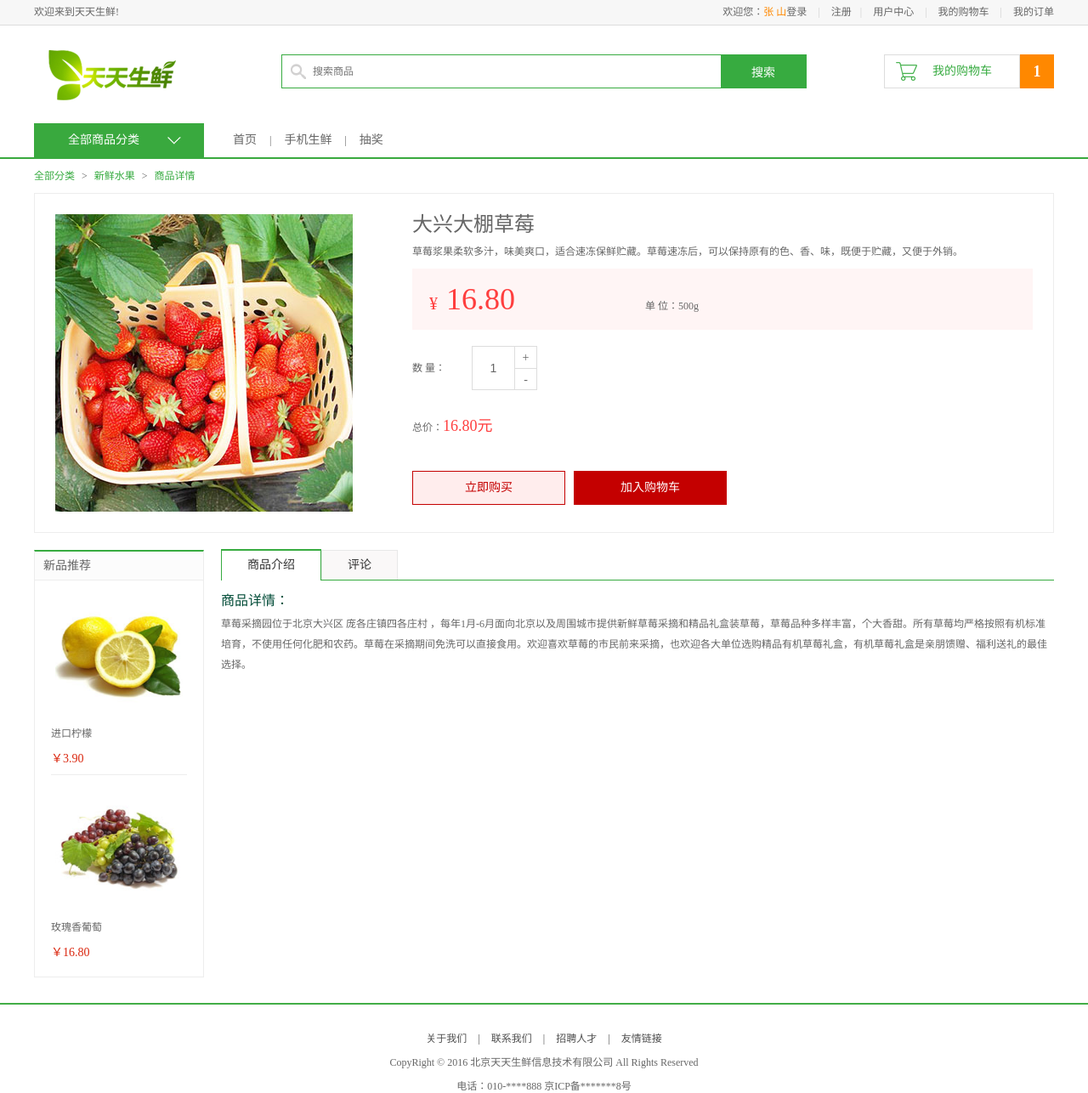
After one commit to SAKURAMatou/dlDailyFrash, a Django app: page /detail/1 in a window 1280 px wide. The commit adds this page. Shown: the whole page at 85% size. Run offline with Django 3.2, Linux system fonts and the light colour scheme; some libraries are stand-ins or nearby versions.

Commit message:
商品浏览历史，购物车中订单数量查询功能开发

```diff
--- a/apps/goods/models.py
+++ b/apps/goods/models.py
@@ -1,3 +1,5 @@
+import uuid
+
 from tinymce.models import HTMLField
 
 from db.Base_model import *
@@ -57,6 +59,7 @@ class AttachFiles(BaseModel):
     status_choice = ((0, '下架'), (1, '上架'))
     imgUrl = models.CharField(max_length=100, verbose_name='图片地址')
     status = models.SmallIntegerField(choices=status_choice, default=1)
+    guid = models.UUIDField(primary_key=True, max_length=50, verbose_name='图片主键', default=uuid.uuid4())
 
     class Meta:
         db_table = 'dl_img_file'
@@ -106,6 +109,6 @@ class IndexPromotionBanner(BaseModel):
     index = models.SmallIntegerField(default=0, verbose_name='展示顺序')
 
     class Meta:
-        db_table = 'df_index_promotion'
+        db_table = 'dl_index_promotion'
         verbose_name = "主页促销活动"
         verbose_name_plural = verbose_name
--- /dev/null
+++ b/apps/goods/templates/detail_goods.html
@@ -0,0 +1,178 @@
+<!DOCTYPE html PUBLIC "-//W3C//DTD XHTML 1.0 Transitional//EN" "http://www.w3.org/TR/xhtml1/DTD/xhtml1-transitional.dtd">
+<html xmlns="http://www.w3.org/1999/xhtml" xml:lang="en">
+<head>
+	<meta http-equiv="Content-Type" content="text/html;charset=UTF-8">
+	<title>天天生鲜-商品详情</title>
+	<link rel="stylesheet" type="text/css" href="/static/css/reset.css">
+	<link rel="stylesheet" type="text/css" href="/static/css/main.css">
+
+</head>
+<body>
+	<div class="header_con">
+		<div class="header">
+			<div class="welcome fl">欢迎来到天天生鲜!</div>
+			<div class="fr">
+				<div class="login_info fl">
+					欢迎您：<em>张 山</em>
+				</div>
+				<div class="login_btn fl">
+					<a href="login.html">登录</a>
+					<span>|</span>
+					<a href="register.html">注册</a>
+				</div>
+				<div class="user_link fl">
+					<span>|</span>
+					<a href="user_center_info.html">用户中心</a>
+					<span>|</span>
+					<a href="cart.html">我的购物车</a>
+					<span>|</span>
+					<a href="user_center_order.html">我的订单</a>
+				</div>
+			</div>
+		</div>
+	</div>
+
+	<div class="search_bar clearfix">
+		<a href="index.html" class="logo fl"><img src="/static/images/logo.png"></a>
+		<div class="search_con fl">
+			<input type="text" class="input_text fl" name="" placeholder="搜索商品">
+			<input type="button" class="input_btn fr" name="" value="搜索">
+		</div>
+		<div class="guest_cart fr">
+			<a href="cart.html" class="cart_name fl">我的购物车</a>
+			<div class="goods_count fl" id="show_count">1</div>
+		</div>
+	</div>
+
+	<div class="navbar_con">
+		<div class="navbar clearfix">
+			<div class="subnav_con fl">
+				<h1>全部商品分类</h1>
+				<span></span>
+				<ul class="subnav">
+					<li><a href="#" class="fruit">新鲜水果</a></li>
+					<li><a href="#" class="seafood">海鲜水产</a></li>
+					<li><a href="#" class="meet">猪牛羊肉</a></li>
+					<li><a href="#" class="egg">禽类蛋品</a></li>
+					<li><a href="#" class="vegetables">新鲜蔬菜</a></li>
+					<li><a href="#" class="ice">速冻食品</a></li>
+				</ul>
+			</div>
+			<ul class="navlist fl">
+				<li><a href="">首页</a></li>
+				<li class="interval">|</li>
+				<li><a href="">手机生鲜</a></li>
+				<li class="interval">|</li>
+				<li><a href="">抽奖</a></li>
+			</ul>
+		</div>
+	</div>
+
+	<div class="breadcrumb">
+		<a href="#">全部分类</a>
+		<span>></span>
+		<a href="#">新鲜水果</a>
+		<span>></span>
+		<a href="#">商品详情</a>
+	</div>
+
+	<div class="goods_detail_con clearfix">
+		<div class="goods_detail_pic fl"><img src="/static/images/goods_detail.jpg"></div>
+
+		<div class="goods_detail_list fr">
+			<h3>大兴大棚草莓</h3>
+			<p>草莓浆果柔软多汁，味美爽口，适合速冻保鲜贮藏。草莓速冻后，可以保持原有的色、香、味，既便于贮藏，又便于外销。</p>
+			<div class="prize_bar">
+				<span class="show_pirze">¥<em>16.80</em></span>
+				<span class="show_unit">单  位：500g</span>
+			</div>
+			<div class="goods_num clearfix">
+				<div class="num_name fl">数 量：</div>
+				<div class="num_add fl">
+					<input type="text" class="num_show fl" value="1">
+					<a href="javascript:;" class="add fr">+</a>
+					<a href="javascript:;" class="minus fr">-</a>
+				</div>
+			</div>
+			<div class="total">总价：<em>16.80元</em></div>
+			<div class="operate_btn">
+				<a href="javascript:;" class="buy_btn">立即购买</a>
+				<a href="javascript:;" class="add_cart" id="add_cart">加入购物车</a>
+			</div>
+		</div>
+	</div>
+
+	<div class="main_wrap clearfix">
+		<div class="l_wrap fl clearfix">
+			<div class="new_goods">
+				<h3>新品推荐</h3>
+				<ul>
+					<li>
+						<a href="#"><img src="/static/images/goods/goods001.jpg"></a>
+						<h4><a href="#">进口柠檬</a></h4>
+						<div class="prize">￥3.90</div>
+					</li>
+					<li>
+						<a href="#"><img src="/static/images/goods/goods002.jpg"></a>
+						<h4><a href="#">玫瑰香葡萄</a></h4>
+						<div class="prize">￥16.80</div>
+					</li>
+				</ul>
+			</div>
+		</div>
+
+		<div class="r_wrap fr clearfix">
+			<ul class="detail_tab clearfix">
+				<li class="active">商品介绍</li>
+				<li>评论</li>
+			</ul>
+
+			<div class="tab_content">
+				<dl>
+					<dt>商品详情：</dt>
+					<dd>草莓采摘园位于北京大兴区 庞各庄镇四各庄村 ，每年1月-6月面向北京以及周围城市提供新鲜草莓采摘和精品礼盒装草莓，草莓品种多样丰富，个大香甜。所有草莓均严格按照有机标准培育，不使用任何化肥和农药。草莓在采摘期间免洗可以直接食用。欢迎喜欢草莓的市民前来采摘，也欢迎各大单位选购精品有机草莓礼盒，有机草莓礼盒是亲朋馈赠、福利送礼的最佳选择。 </dd>
+				</dl>
+			</div>
+
+		</div>
+	</div>
+
+	<div class="footer">
+		<div class="foot_link">
+			<a href="#">关于我们</a>
+			<span>|</span>
+			<a href="#">联系我们</a>
+			<span>|</span>
+			<a href="#">招聘人才</a>
+			<span>|</span>
+			<a href="#">友情链接</a>
+		</div>
+		<p>CopyRight © 2016 北京天天生鲜信息技术有限公司 All Rights Reserved</p>
+		<p>电话：010-****888    京ICP备*******8号</p>
+	</div>
+	<div class="add_jump"></div>
+
+	<script type="text/javascript" src="/static/js/jquery-1.12.2.js"></script>
+	<script type="text/javascript">
+		var $add_x = $('#add_cart').offset().top;
+		var $add_y = $('#add_cart').offset().left;
+
+		var $to_x = $('#show_count').offset().top;
+		var $to_y = $('#show_count').offset().left;
+
+		$(".add_jump").css({'left':$add_y+80,'top':$add_x+10,'display':'block'})
+		$('#add_cart').click(function(){
+			$(".add_jump").stop().animate({
+				'left': $to_y+7,
+				'top': $to_x+7},
+				"fast", function() {
+					$(".add_jump").fadeOut('fast',function(){
+						$('#show_count').html(2);
+					});
+
+			});
+		})
+	</script>
+
+</body>
+</html>
--- a/apps/goods/templates/index.html
+++ b/apps/goods/templates/index_goods.html
@@ -26,7 +26,7 @@
             </div>
             <div class="user_link fl">
                 <span>|</span>
-                <a href="user_center_info.html">用户中心</a>
+                <a href="{% url 'user:userInfo' %}">用户中心</a>
                 <span>|</span>
                 <a href="cart.html">我的购物车</a>
                 <span>|</span>
@@ -37,7 +37,7 @@
 </div>
 
 <div class="search_bar clearfix">
-    <a href="index.html" class="logo fl"><img src="../static/images/logo.png"></a>
+    <a href="index_goods.html" class="logo fl"><img src="../static/images/logo.png"></a>
     <div class="search_con fl">
         <input type="text" class="input_text fl" name="" placeholder="搜索商品">
         <input type="button" class="input_btn fr" name="" value="搜索">
@@ -104,7 +104,7 @@
         <ul class="goods_list fl">
             <li>
                 <h4><a href="#">草莓</a></h4>
-                <a href="#"><img src="../static/images/goods/goods003.jpg"></a>
+                <a href="{% url 'goods:detail' 2 %}"><img src="../static/images/goods/goods003.jpg"></a>
                 <div class="prize">¥ 30.00</div>
             </li>
             <li>
--- a/apps/goods/urls.py
+++ b/apps/goods/urls.py
@@ -3,5 +3,6 @@ from apps.goods import views as goodsView
 
 urlpatterns = [
     path('', goodsView.indexView.as_view()),
-    path("index", goodsView.indexView.as_view(), name='index')
+    path("index", goodsView.indexView.as_view(), name='index'),
+    path('detail/<str:goodId>', goodsView.goodsDetail.as_view(), name='detail')
 ]
--- a/apps/goods/views.py
+++ b/apps/goods/views.py
@@ -8,7 +8,7 @@ from apps.goods import models as GoodsModels
 # Create your views here.
 def initPage(request):
     '''用户首页'''
-    return render(request, 'index.html')
+    return render(request, 'index_goods.html')
 
 
 class indexView(View):
@@ -28,10 +28,10 @@ class indexView(View):
             imgBanner = GoodsModels.IndexTypeGoodsBanner.objects.filter(type=type, display_type=1)
             type.textBanner = textBanner
             type.imgBanner = imgBanner
-        car_count = 5
+        car_count = 0
         # 判断用户是否登录
         user = request.user
-        if user.is_authenticated():
+        if user.is_authenticated:
             redisConn = get_redis_connection('default')
             car_count = redisConn.hlen(f'car_{user.id}')
 
@@ -41,4 +41,23 @@ class indexView(View):
             'promotionBanner': promotionBanner,
             'car_count': car_count
         }
-        return render(request, 'index.html', context)
+        return render(request, 'index_goods.html', context)
+
+
+class goodsDetail(View):
+    '''商品详情页面'''
+
+    def get(self, request, goodId):
+        user = request.user
+        if user.is_authenticated:
+            #     设置本次浏览历史
+            redisConn = get_redis_connection('default')
+            historyKey = f'history_{user.id}'
+            # 先把当前商品删除，防止多次出现
+            redisConn.lrem(historyKey, 0, goodId)
+            # 再添加进列表
+            redisConn.lpush(historyKey, goodId)
+            # 防止数据过多需要限制列表的长度
+            redisConn.ltrim(historyKey, 0, 4)
+
+        return render(request, 'detail_goods.html')
--- a/templates/base.html
+++ b/templates/base.html
@@ -27,13 +27,13 @@
                     <div class="login_btn fl">
                         <a href="{% url 'user:login' %}">登录</a>
                         <span>|</span>
-                        <a href="{% url 'user:register' %} #}">注册</a>
+                        <a href="{% url 'user:register' %}">注册</a>
                     </div>
                 {% endif %}
 
                 <div class="user_link fl">
                     <span>|</span>
-                    <a href="user_center_info.html">用户中心</a>
+                    <a href="{% url 'user:userInfo' %}">用户中心</a>
                     <span>|</span>
                     <a href="cart.html">我的购物车</a>
                     <span>|</span>
@@ -54,7 +54,7 @@
         </div>
         <div class="guest_cart fr">
             <a href="#" class="cart_name fl">我的购物车</a>
-            <div class="goods_count fl" id="show_count">1</div>
+            <div class="goods_count fl" id="show_count">{{ car_count }}</div>
         </div>
     </div>
 {% endblock search_bar %}
```
Also changed, not shown: apps/user/views.py (+5 -4 lines), templates/index.html (+5 -4 lines), 每日生鲜项目.md (+8 -0 lines), apps/goods/migrations/0001_initial.py, apps/goods/migrations/0002_alter_attachfiles_guid.py (added), apps/order/migrations/0001_initial.py, apps/user/migrations/0001_initial.py.
